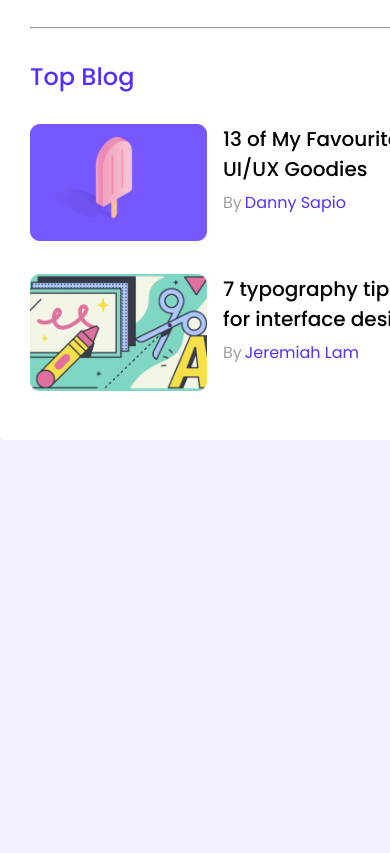
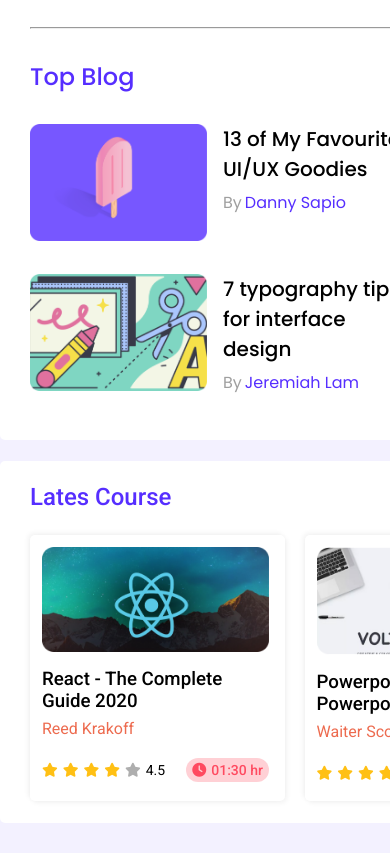
Before and after one commit to niloy143/leaderboard-page, a plain HTML site: page index.html in a window 390 px wide. Shown: the part 389-1242 px from the top of the page. Before the commit the page ends 850 px from the top, so only its background shows below. Drawn offline with Linux system fonts and the light colour scheme.

Commit message:
done without responsive

```diff
--- a/index.html
+++ b/index.html
@@ -7,6 +7,8 @@
     <title>Leader Board</title>
     <link rel="stylesheet" href="stylesheets/style.css">
     <link rel="stylesheet" href="stylesheets/mediaquery.css">
+
+    <script src="https://kit.fontawesome.com/15c6c7c2c4.js" crossorigin="anonymous"></script>
 <body>
 <!-- Header Part Start  -->
     <header>
@@ -105,7 +107,72 @@
 
 <!-- Top Part End -->
 
+<!-- Course Part Started  -->
 
+<section class="late-course">
+    <h2>Lates Course</h2>
+    <div class="courses">
+        <div class="course">
+            <img src="images/courses/course-1.png" alt="">
+            <h3>React - The Complete Guide 2020</h3>
+            <a href="">Reed Krakoff</a>
+            <div class="rate-and-time">
+                <div class="rate">
+                    <i class="fa-solid fa-star"></i>
+                    <i class="fa-solid fa-star"></i>
+                    <i class="fa-solid fa-star"></i>
+                    <i class="fa-solid fa-star"></i>
+                    <i class="fa-solid fa-star empty"></i>
+                    <p>4.5</p>
+                </div>
+                <div class="time">
+                    <i class="fa-solid fa-clock"></i>
+                    <p>01:30 hr</p>
+                </div>
+            </div>
+        </div>
+        <div class="course">
+            <img src="images/courses/course-2.png" alt="">
+            <h3>Powerpoint 2020 Master Powerpoint Course</h3>
+            <a href="">Waiter Scott</a>
+            <div class="rate-and-time">
+                <div class="rate">
+                    <i class="fa-solid fa-star"></i>
+                    <i class="fa-solid fa-star"></i>
+                    <i class="fa-solid fa-star"></i>
+                    <i class="fa-solid fa-star"></i>
+                    <i class="fa-solid fa-star empty"></i>
+                    <p>4.3</p>
+                </div>
+                <div class="time">
+                    <i class="fa-solid fa-clock"></i>
+                    <p>01:20 hr</p>
+                </div>
+            </div>
+        </div>
+        <div class="course">
+            <img src="images/courses/course-3.png" alt="">
+            <h3>The Complete Javascript course 2020</h3>
+            <a href="">Reed Krakoff</a>
+            <div class="rate-and-time">
+                <div class="rate">
+                    <i class="fa-solid fa-star"></i>
+                    <i class="fa-solid fa-star"></i>
+                    <i class="fa-solid fa-star"></i>
+                    <i class="fa-solid fa-star"></i>
+                    <i class="fa-solid fa-star empty"></i>
+                    <p>4.5</p>
+                </div>
+                <div class="time">
+                    <i class="fa-solid fa-clock"></i>
+                    <p>01:30 hr</p>
+                </div>
+            </div>
+        </div>
+    </div>
+</section>
+
+<!-- Course Part End  -->
 
 </body>
 </html>
--- a/stylesheets/style.css
+++ b/stylesheets/style.css
@@ -59,6 +59,11 @@ nav {
     Top-Part Styles
 ========================*/
 
+section h2 {
+    color: #562EFF;
+    font-weight: 500;
+}
+
 section.tops {
     font-family: 'Poppins', sans-serif;
     display: flex;
@@ -68,11 +73,6 @@ section.tops {
     margin: 36px auto 21px;
     border-radius: 5px;
     padding: 33px 51px 42px 30px;
-}
-
-.tops h2 {
-    color: #562EFF;
-    font-weight: 500;
 }
 
 .top-players, .top-blog {
@@ -115,6 +115,7 @@ section.tops {
     display: grid;
     grid-template-columns: repeat(2, 1fr);
     row-gap: 26px;
+    column-gap: 30px;
 }
 
 .blogs .blog {
@@ -143,5 +144,84 @@ section.tops {
 }
 
 /* ================================= */
-        /* Last Part Styles */
+        /* Course Part Styles */
 /* ====================================== */
+
+.late-course {
+    display: flex;
+    flex-direction: column;
+    font-family: 'Roboto', Sans-serif;
+    background: #fff;
+    width: 870px;
+    margin: 0 auto 30px;
+    border-radius: 5px;
+    padding: 22px 36px 22px 30px;
+}
+
+.late-course h2 {
+    font-weight: 500;
+    margin-bottom: 24px;
+}
+
+.courses {
+    display: flex;
+    justify-content: space-between;
+}
+
+.course {
+    width: 255px;
+    padding: 12px 16px 16px 12px;
+    border-radius: 5px;
+    box-shadow: 2px 2px 5px rgba(0, 0, 0, 0.05), -2px -2px 5px rgba(0, 0, 0, 0.05);
+    display: flex;
+    flex-direction: column;
+}
+
+.course img {
+    width: 100%;
+}
+
+.course h3 {
+    margin: 16px 0 7px;
+    font-weight: 500;
+}
+
+.course a {
+    text-decoration: none;
+    color: #ED6B4F;
+}
+
+.rate-and-time {
+    display: flex;
+    margin-top: 20px;
+    font-size: 14px;
+    justify-content: space-between;
+}
+
+.rate, .time {
+    display: flex;
+    gap: 5px;
+    align-items: center;
+}
+
+.fa-star {
+    color: #FFC014;
+}
+.fa-star.empty {
+    color: #AEAEAE;
+}
+
+.time {
+    background: #ff4a5f42;
+    padding: 4px 6px;
+    border-radius: 15px;
+}
+
+.time p {
+    color: #FF4A60;
+    font-weight: 500;
+}
+
+.fa-clock {
+    color: #FF4A60;
+}
```
